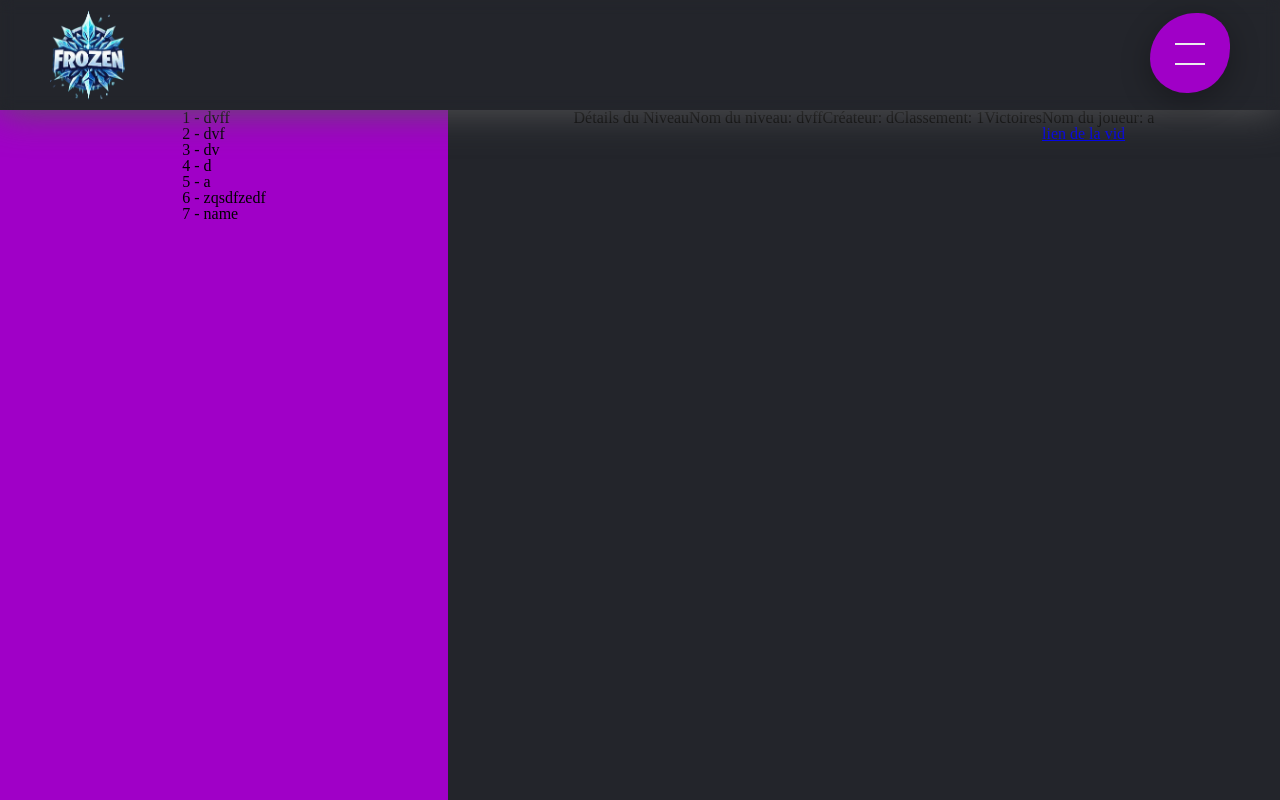
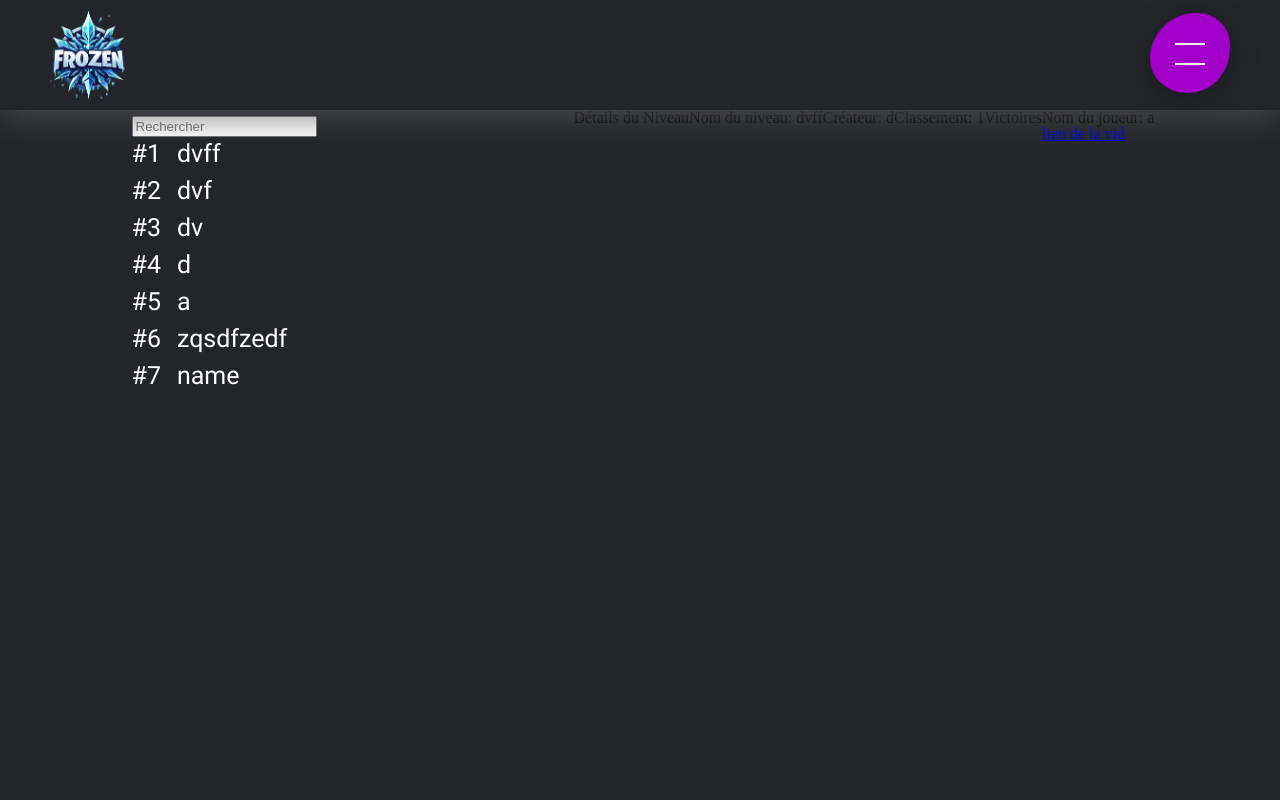
Before and after one commit to TimeoBlondeleauDubois/Frozen-Liste, a Flask app: page /liste/1 in a window 1280 px wide. Run offline with Flask 3, Linux system fonts and the light colour scheme; data comes from the database, SQL or seed files in the repository; style sheets or scripts are compiled from the project's sources.

Commit message:
chore: Update CSS styles for scrollbar appearance and font size on home page

```diff
--- a/app.py
+++ b/app.py
@@ -90,6 +90,7 @@ def liste():
 
 @app.route('/liste/<int:classement>')
 def niveau(classement):
+    active_page = 'home'
     connection = sqlite3.connect('DataBase.db')
     cursor = connection.cursor()
 
@@ -110,7 +111,7 @@ def niveau(classement):
 
     connection.close()
 
-    return render_template('level.html', niveau=niveau, victoires=victoires, classementniveaux=classementniveaux)
+    return render_template('level.html', niveau=niveau, victoires=victoires, classementniveaux=classementniveaux, active_page=active_page)
 
 @app.route('/classement')
 def classement():
--- a/static/Global/Global.scss
+++ b/static/Global/Global.scss
@@ -19,6 +19,7 @@ $Beligerent: Beligerent;
 
 $h1-size-pc: 60px;
 $p-size-pc: 27px;
+$p-size-pc-mid: 25px;
 $h1-size-mb: 40px;
 $p-size-mb: 20px;
 $h1-size-sb: 35px;
--- a/static/Home/home.css
+++ b/static/Home/home.css
@@ -37,8 +37,12 @@ $big-margin-right-mb: px;*/
   overflow-y: scroll;
   margin-top: 110px;
   display: flex;
-  justify-content: center;
-  background-color: #A000C7;
+  align-items: center;
+  background-color: #23252B;
+  flex-direction: column;
+  font-family: RobotoRegular;
+  color: white;
+  font-size: 25px;
 }
 .home-left::-webkit-scrollbar {
   width: 8px;
@@ -57,6 +61,25 @@ $big-margin-right-mb: px;*/
 }
 .home-left::-webkit-scrollbar-thumb:hover {
   background: #6e6e6e;
+}
+.home-left .home-left-container .classement_nom_du_niveau {
+  display: flex;
+  align-items: center;
+  margin-bottom: 4px;
+}
+.home-left .home-left-container .classement_nom_du_niveau .classement_nom_du_niveau_classement {
+  margin-right: 8px;
+}
+.home-left .home-left-container .classement_nom_du_niveau .lien-vers-niveau {
+  width: -moz-fit-content;
+  width: fit-content;
+  height: -moz-fit-content;
+  height: fit-content;
+  border-radius: 8px;
+}
+.home-left .home-left-container .classement_nom_du_niveau .lien-vers-niveau .classement_nom_du_niveau_nom_du_niveau {
+  padding: 4px 8px;
+  border-radius: 8px;
 }
 
 .home-right {
--- a/static/Home/home.scss
+++ b/static/Home/home.scss
@@ -16,8 +16,12 @@
     overflow-y: scroll;
     margin-top: 110px;
     display: flex;
-    justify-content: center;
-    background-color: $secondary-color-purple;
+    align-items: center;
+    background-color: $primary-color-black;
+    flex-direction: column;
+    font-family: $RobotoRegular;
+    color: white;
+    font-size: $p-size-pc-mid;
 
     &::-webkit-scrollbar {
         width: 8px;
@@ -37,6 +41,30 @@
 
     &::-webkit-scrollbar-thumb:hover {
         background: #6e6e6e;
+    }
+
+    .home-left-container {
+
+        .classement_nom_du_niveau {
+            display: flex;
+            align-items: center;
+            margin-bottom: 4px;
+
+            .classement_nom_du_niveau_classement {
+                margin-right: 8px;
+            }
+
+            .lien-vers-niveau {
+                width: fit-content;
+                height: fit-content;
+                border-radius: 8px;
+
+                .classement_nom_du_niveau_nom_du_niveau {
+                    padding: 4px 8px;
+                    border-radius: 8px;
+                }
+            }
+        }
     }
 }
 
--- a/templates/level.html
+++ b/templates/level.html
@@ -8,13 +8,21 @@
 <div class="page-content">
     <div class="wrapper">
         <div class="home-left">
-            <ul>
-                {% for classementniveaux in classementniveaux %}
-                    <li onclick="location.href='/liste/{{ classementniveaux[3] }}'">
-                        {{ classementniveaux[3] }} - {{ classementniveaux[1] }}
-                    </li>
-                {% endfor %}
-            </ul>
+            <div class="home-left-container">
+                <div class="search-container">
+                    <input class="searchInput" type="text" id="searchInput" onkeyup="filterLevels()" placeholder="Rechercher">
+                </div>
+                <ul id="levelsList">
+                    {% for classementniveaux in classementniveaux %}
+                        <div class="classement_nom_du_niveau">
+                            <p class="classement_nom_du_niveau_classement">#{{ classementniveaux[3] }}</p>
+                            <li class="lien-vers-niveau" onclick="location.href='/liste/{{ classementniveaux[3] }}'">
+                                <p class="classement_nom_du_niveau_nom_du_niveau">{{ classementniveaux[1] }}<p>
+                            </li>
+                        </div>
+                    {% endfor %}
+                </ul>
+            </div>
         </div>
         <div class="home-right">
             <h2>Détails du Niveau</h2>
@@ -36,3 +44,24 @@
     </div>
 </div>
 {% endblock %}
+
+{% block scripts %}
+<script>
+    function filterLevels() {
+        var input = document.getElementById('searchInput');
+        var filter = input.value.toUpperCase();
+
+        var levelsList = document.getElementById('levelsList');
+        var levels = levelsList.getElementsByClassName('classement_nom_du_niveau');
+
+        for (var i = 0; i < levels.length; i++) {
+            var levelName = levels[i].getElementsByClassName('classement_nom_du_niveau_nom_du_niveau')[0];
+            if (levelName.innerHTML.toUpperCase().indexOf(filter) > -1) {
+                levels[i].style.display = '';
+            } else {
+                levels[i].style.display = 'none';
+            }
+        }
+    }
+</script>
+{% endblock %}
```
Also changed, not shown: templates/home.html (+36 -7 lines), 2 other files.
